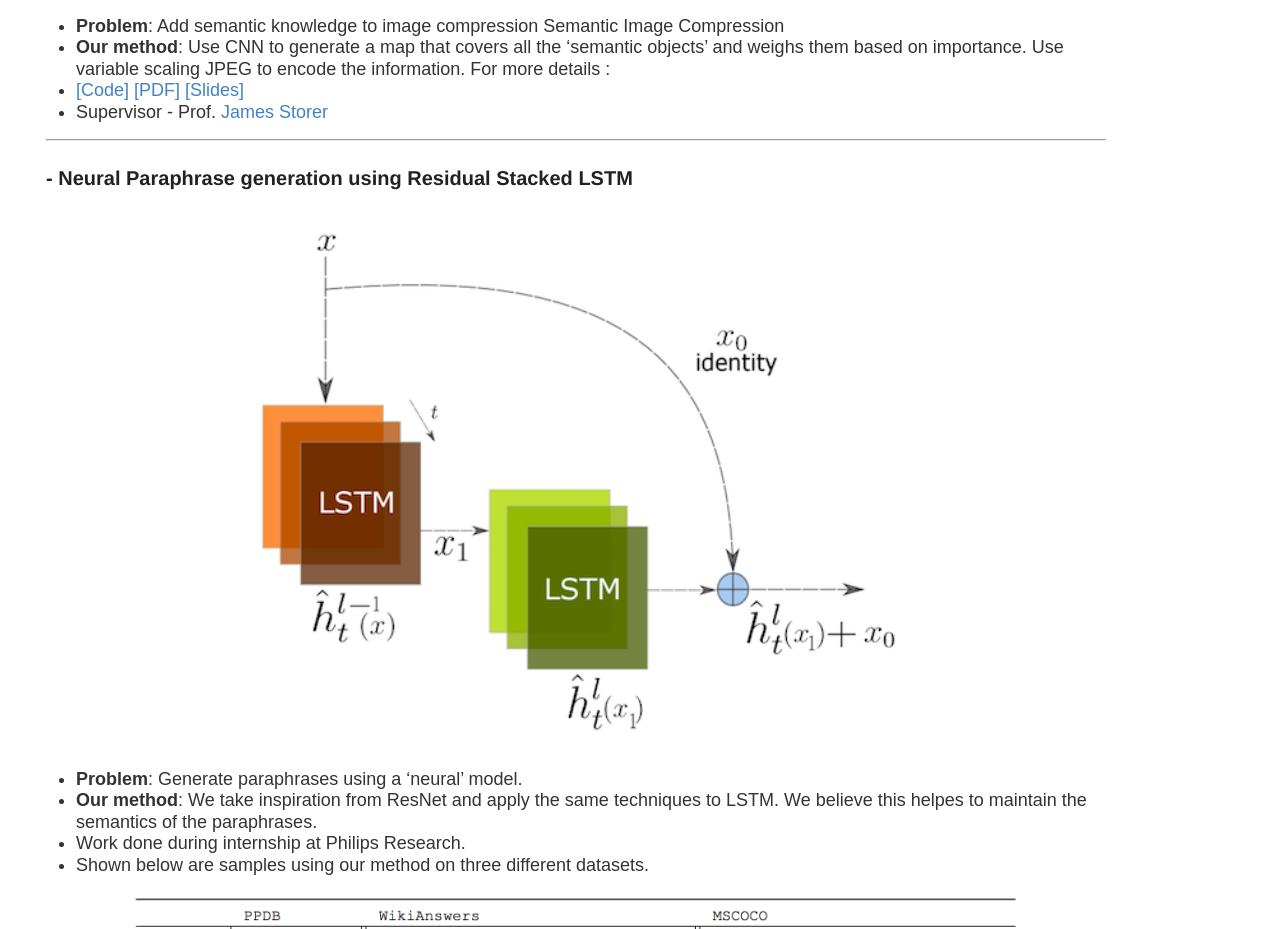
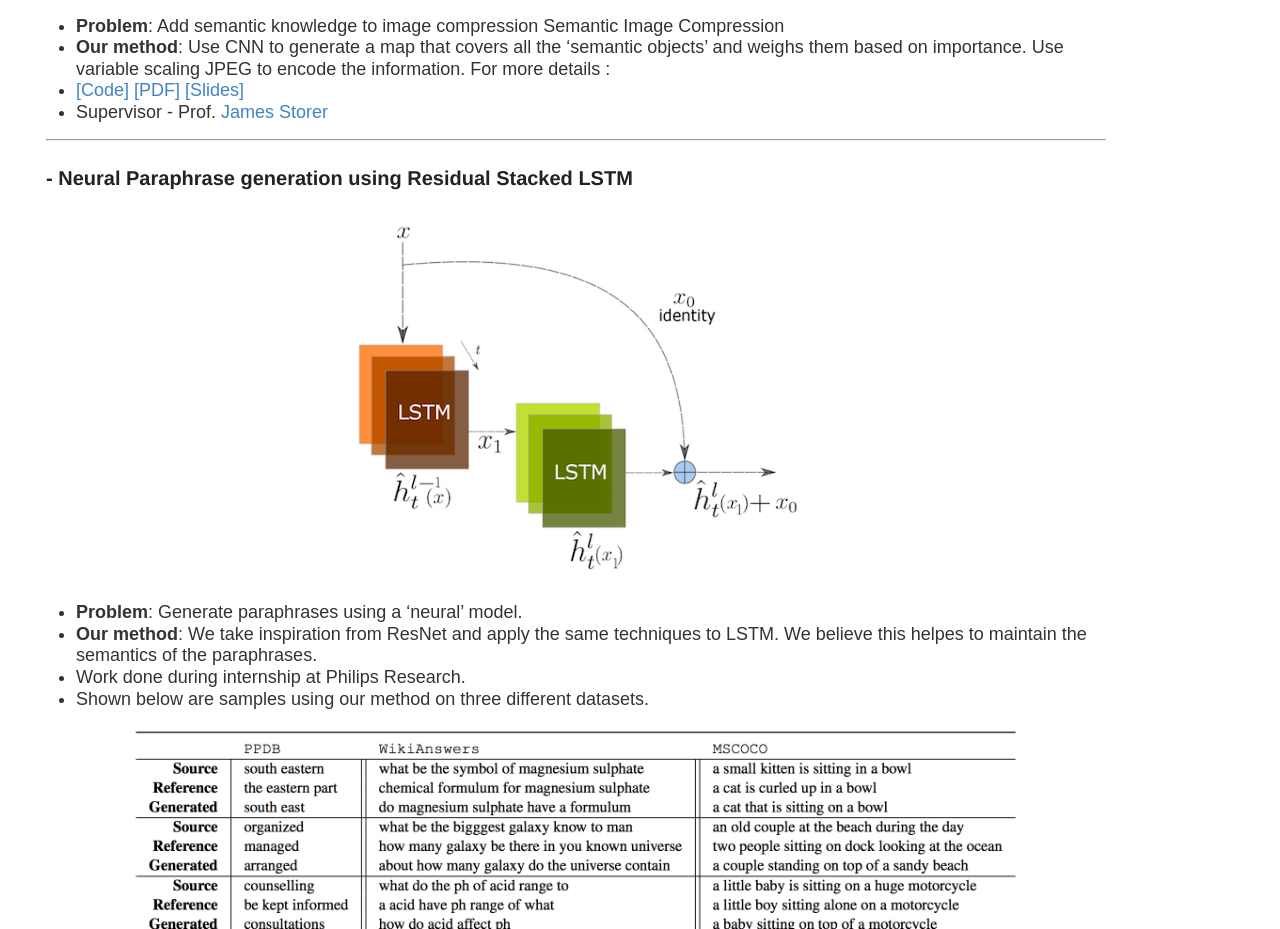
Before and after one commit to iamaaditya/iamaaditya.github.io, a Jekyll site: the page built from about/index.md, in a window 1280 px wide. Shown: the part 4078-5007 px from the top of the page. Built offline with Jekyll 4.4.1, drawn with Linux system fonts in a browser that asks for light colours; some web fonts are replaced; grey boxes are pictures that could not be loaded.

Commit message:
fix fig size

```diff
--- a/about/index.md
+++ b/about/index.md
@@ -113,7 +113,7 @@ I am a PhD Student at [Brandeis University](http://www.brandeis.edu/), Boston. M
 
 ### - Neural Paraphrase generation using Residual Stacked LSTM
 
-<center> <img src="https://raw.githubusercontent.com/iamaaditya/iamaaditya.github.io/master/images/residual_lstm_small.png" height="65%" width="65%"> </center>
+<center> <img src="https://raw.githubusercontent.com/iamaaditya/iamaaditya.github.io/master/images/residual_lstm_small.png" height="45%" width="45%"> </center>
 
 * **Problem**: Generate paraphrases using a 'neural' model.
 * **Our method**: We take inspiration from ResNet and apply the same techniques to LSTM. We believe this helpes to maintain the semantics of the paraphrases.
```
